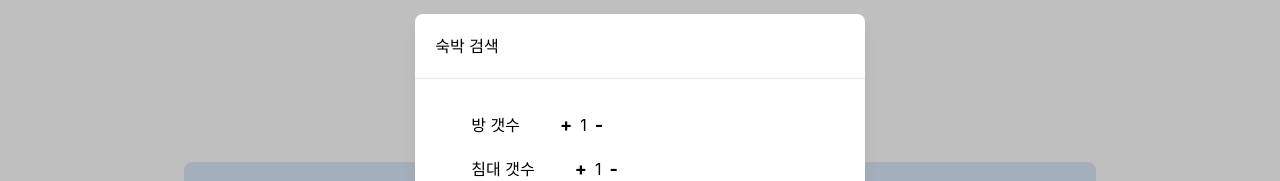
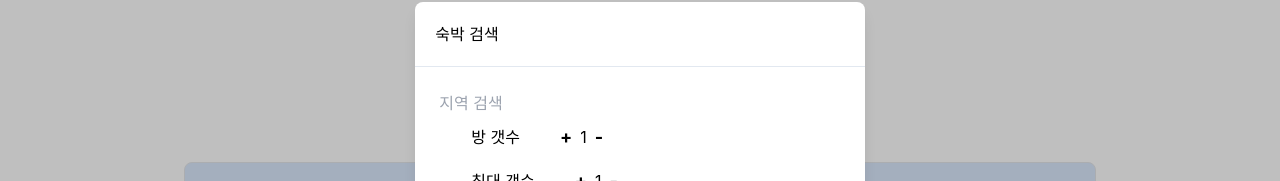
Before and after one commit to weble4/linked-house-frontend, a React (Create React App) app: page / in a window 1280 px wide. Both pictures are taken after a click on the button "검색". Shown: the part 187-368 px from the top of the page. Built offline with nearby package versions, Linux system fonts and the light colour scheme.

Commit message:
feat : FilterKeyword 추가 및 자동완성

```diff
--- /dev/null
+++ b/src/components/modal/AutoComplete.js
@@ -0,0 +1,40 @@
+import React, { useEffect, useState } from "react";
+
+const AutoComplete = ({ value, items, getItemValue, shouldItemRender, renderMenu, renderItem, onChange, onSelect }) => {
+    const [activeItem, setActiveItem] = useState(null);
+    const [filteredItems, setFilteredItems] = useState([]);
+
+    useEffect(() => {
+        // 입력된 검색어에 맞는 항목 필터링
+        const filtered = items.filter((item) => shouldItemRender(item, value));
+        setFilteredItems(filtered);
+    }, [items, shouldItemRender, value]);
+
+    const handleItemClick = (item) => {
+        onSelect(item);
+        setActiveItem(null);
+    };
+
+    return (
+        <div>
+            <input type="text" id="filterKeyword" value={value} onChange={(e) => onChange(e, e.target.value)} placeholder="지역 검색" />
+            {activeItem && (
+                <div className="dropdown">
+                    {renderMenu(
+                        filteredItems.map((item) => (
+                            <div
+                                key={getItemValue(item)}
+                                className={`item ${activeItem === item ? "selected-item" : ""}`}
+                                onClick={() => handleItemClick(item)}
+                            >
+                                {renderItem(item, activeItem === item)}
+                            </div>
+                        )),
+                    )}
+                </div>
+            )}
+        </div>
+    );
+};
+
+export default AutoComplete;
--- /dev/null
+++ b/src/components/modal/LocationData.js
@@ -0,0 +1,22 @@
+export function LocationData() {
+    return [
+        { filterKeyword: "서울" },
+        { filterKeyword: "세종" },
+        { filterKeyword: "인천" },
+        { filterKeyword: "대전" },
+        { filterKeyword: "광주" },
+        { filterKeyword: "부산" },
+        { filterKeyword: "대구" },
+        { filterKeyword: "울산" },
+        { filterKeyword: "경기도" },
+        { filterKeyword: "강원도" },
+        { filterKeyword: "충청도" },
+        { filterKeyword: "전라도" },
+        { filterKeyword: "경상도" },
+        { filterKeyword: "제주도" },
+    ];
+}
+
+export function renderLocation(state, val) {
+    return state.filterKeyword.toLowerCase().indexOf(val.toLowerCase()) !== -1;
+}
--- a/src/components/modal/SearchModal.js
+++ b/src/components/modal/SearchModal.js
@@ -1,6 +1,8 @@
 import axios from "axios";
 import React, { useEffect, useState } from "react";
 import { useNavigate } from "react-router-dom";
+import { LocationData, renderLocation } from "./LocationData";
+import AutoComplete from "./AutoComplete";
 
 const SearchModal = ({ setShowModal }) => {
     // 인원수 등 조건 증감 관련
@@ -44,6 +46,17 @@ const SearchModal = ({ setShowModal }) => {
         }
     }, [room, bed]);
 
+    // 지역 자동완성
+    const [locationValue, setLocationValue] = useState("");
+
+    const handleLocationChange = (e, val) => {
+        setLocationValue(val);
+    };
+
+    const handleLocationSelect = (val) => {
+        setLocationValue(val);
+    };
+
     // 결과창으로 이동하는 라우터
     const navigate = useNavigate();
 
@@ -52,7 +65,7 @@ const SearchModal = ({ setShowModal }) => {
         e.preventDefault();
 
         const url = "http://localhost:8080/api/house";
-        const params = `?room=${room}&bed=${bed}&maxPrice=${maxPrice}&minPrice=${minPrice}`;
+        const params = `?filterKeyword=${LocationData}&room=${room}&bed=${bed}&maxPrice=${maxPrice}&minPrice=${minPrice}`;
 
         try {
             const response = await axios.get(url + params, {
@@ -64,7 +77,7 @@ const SearchModal = ({ setShowModal }) => {
             const data = response.data;
             console.log("반환 데이터 : ", data);
 
-            const searchResult = `/api/house/?room=${room}&bed=${bed}&maxPrice=${maxPrice}&minPrice=${minPrice}`;
+            const searchResult = `/api/house/?filterKeyword=${LocationData}&room=${room}&bed=${bed}&maxPrice=${maxPrice}&minPrice=${minPrice}`;
             navigate(searchResult);
         } catch (error) {
             console.log("검색에 실패했습니다.");
@@ -83,6 +96,18 @@ const SearchModal = ({ setShowModal }) => {
                         </div>
                         {/*body*/}
                         <div className="relative p-6 flex-auto">
+                            <AutoComplete
+                                value={locationValue}
+                                items={LocationData()}
+                                getItemValue={(item) => item.filterKeyword}
+                                shouldItemRender={renderLocation}
+                                renderMenu={(items) => <div className="dropdown">{items}</div>}
+                                renderItem={(item, isHighlighted) => (
+                                    <div className={`item ${isHighlighted ? "selected-item" : ""}`}>{item.filterKeyword}</div>
+                                )}
+                                onChange={handleLocationChange}
+                                onSelect={handleLocationSelect}
+                            />
                             <div>
                                 <span className="mx-8">방 갯수</span>
 
@@ -144,7 +169,6 @@ const SearchModal = ({ setShowModal }) => {
                                 className="bg-emerald-500 text-white active:bg-emerald-600 font-bold uppercase text-sm px-6 py-3 rounded shadow hover:shadow-lg outline-none focus:outline-none mr-1 mb-1 ease-linear transition-all duration-150"
                                 type="button"
                                 onClick={(e) => handleSubmit(e)}
-                                oncli
                             >
                                 검색
                             </button>
```
